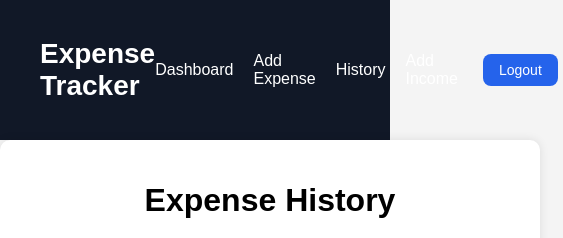
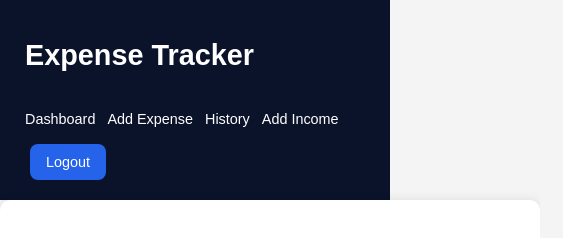
Before and after one commit to Kavi029-prog/expense-tracker, a React app in the folder frontend/: page /history in a window 390 px wide. Shown: the top 238 px of the page, 563 px wide, since content can reach past the window. Built offline with nearby package versions, Linux system fonts and the light colour scheme; no server answers; the HTML template or start-up script is replaced by a standard one.

Commit message:
Fix useNavigate import and css

```diff
--- a/frontend/src/components/Navbar.css
+++ b/frontend/src/components/Navbar.css
@@ -1,76 +1,70 @@
 .navbar {
+  background-color: #0b132b;
+  color: white;
+  padding: 15px 25px;
 
   display: flex;
-
   justify-content: space-between;
-
   align-items: center;
 
-  padding: 15px 40px;
+  flex-wrap: wrap;
+  gap: 15px;
+}
 
-  background-color: #111827;
+.logo {
+  font-size: 2rem;
+  font-weight: bold;
+}
 
+.nav-links {
+  display: flex;
+  gap: 20px;
+  align-items: center;
+  flex-wrap: wrap;
+}
+
+.nav-links a {
   color: white;
+  text-decoration: none;
+  font-size: 1rem;
+  font-weight: 500;
+}
+
+.nav-links button {
+  background: #2563eb;
+  color: white;
+  border: none;
+  padding: 10px 16px;
+  border-radius: 8px;
+  cursor: pointer;
+  font-size: 1rem;
+}
+
+.nav-links button:hover {
+  background: #1d4ed8;
 }
 
 
-.logo {
+/* MOBILE RESPONSIVE */
+@media (max-width: 768px) {
 
-  font-size: 28px;
-
-  font-weight: bold;
+  .navbar {
+    flex-direction: column;
+    align-items: flex-start;
   }
 
+  .logo {
+    font-size: 1.8rem;
+  }
 
   .nav-links {
-
-  display: flex;
-
-  align-items: center;
-
-  gap: 20px;
+    width: 100%;
+    justify-content: flex-start;
+    gap: 12px;
   }
 
-
-.nav-links a {
-
-  color: white;
-
-  text-decoration: none;
-
-  font-size: 16px;
-
-  font-weight: 500;
-
-  transition: 0.3s;
+  .nav-links a,
+  .nav-links button {
+    font-size: 0.9rem;
   }
-
-
-.nav-links a:hover {
-
-  color: #60a5fa;
 }
-
-
-.nav-links button {
-
-  padding: 8px 16px;
-
-  border: none;
-
-  border-radius: 8px;
-
-  background-color: #2563eb;
-
-  color: white;
-
-  cursor: pointer;
-
-  font-size: 14px;
-}
-
-
-.nav-links button:hover {
-
-  background-color: #1d4ed8;
-}
```
Lines whose indentation alone changed are shown as unchanged.
